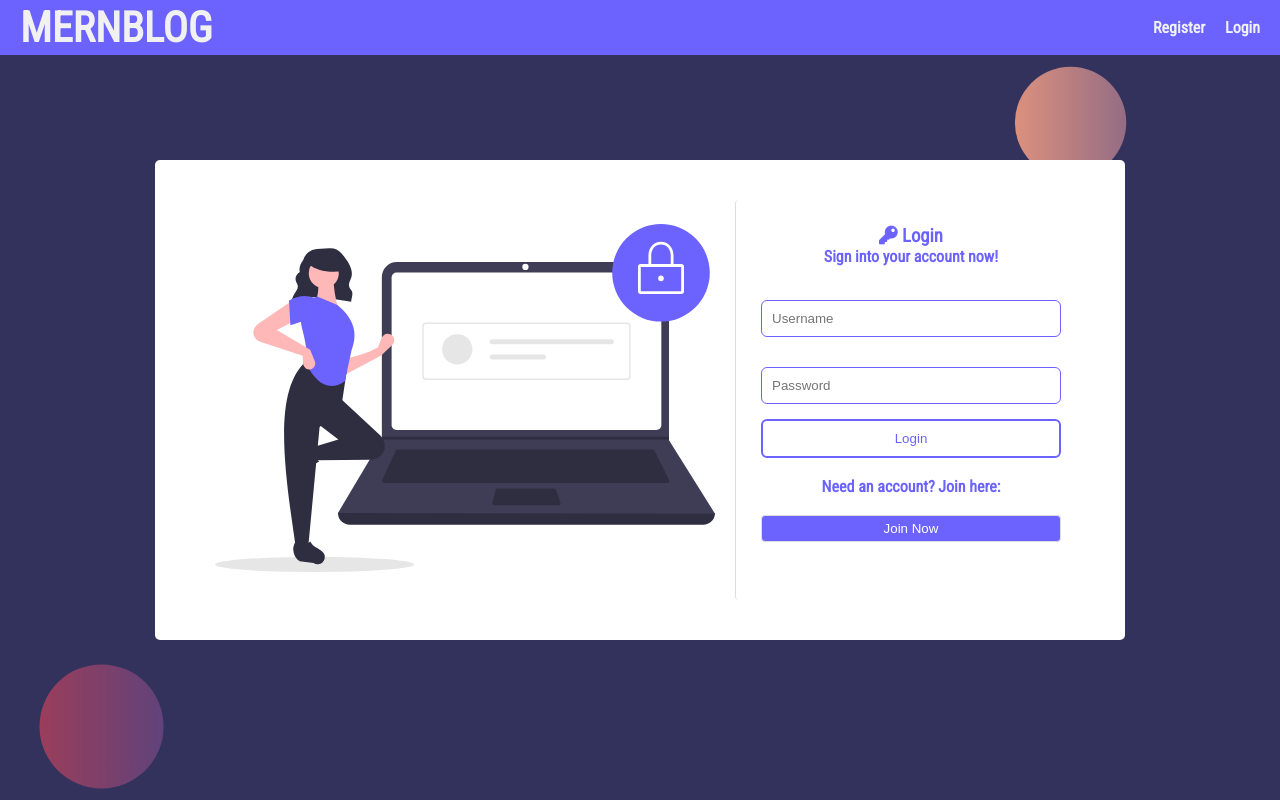
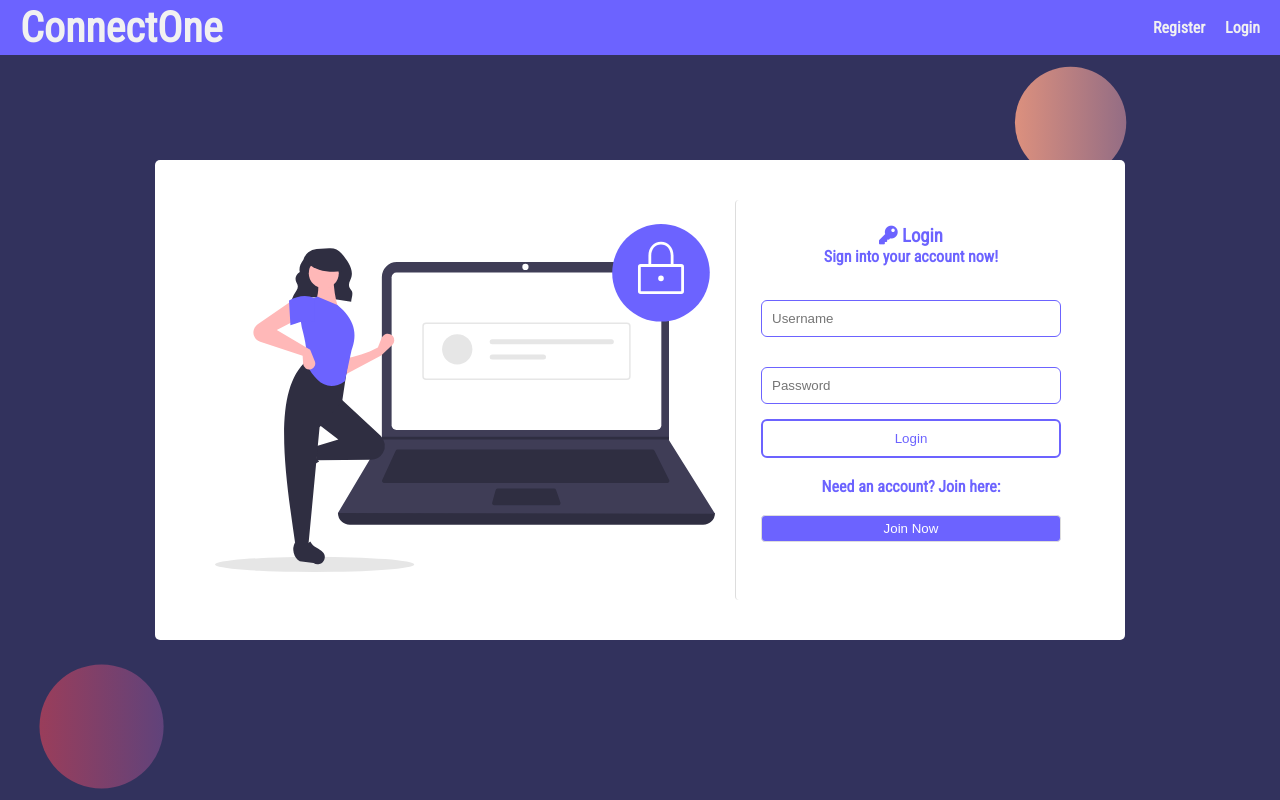
Before and after one commit to emmanz1995/connectOne-app, a React (Create React App) app in the folder client/: page / in a window 1280 px wide. Built offline with nearby package versions, Linux system fonts and the light colour scheme; no server answers; a web font is replaced by a local one.

Commit message:
rebranding idea from boring blog to a social media platform for Christans

```diff
--- a/client/src/components/Navbar/Navbar.jsx
+++ b/client/src/components/Navbar/Navbar.jsx
@@ -16,7 +16,7 @@ const Navbar = () => {
     return (
         <div className="nav-container">
             <div className="title-container">
-                <h1>MERNBLOG</h1>
+                <h1>ConnectOne</h1>
             </div>
             <i className="fas fa-bars" onClick={() => setShow(!show)} />
             <ul className={!show ? 'collapsed is-expanded' : 'is-expanded'}>
```
